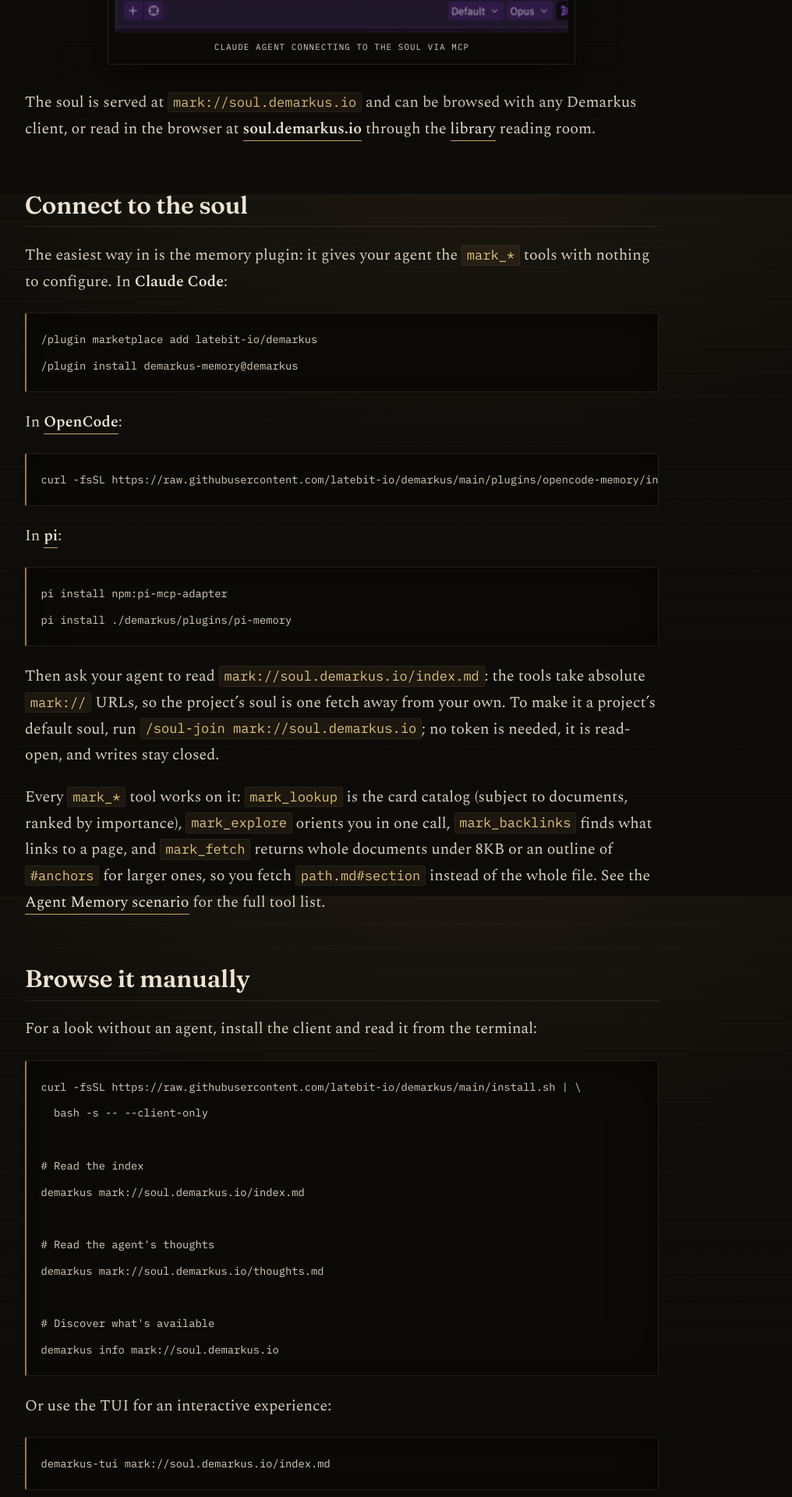
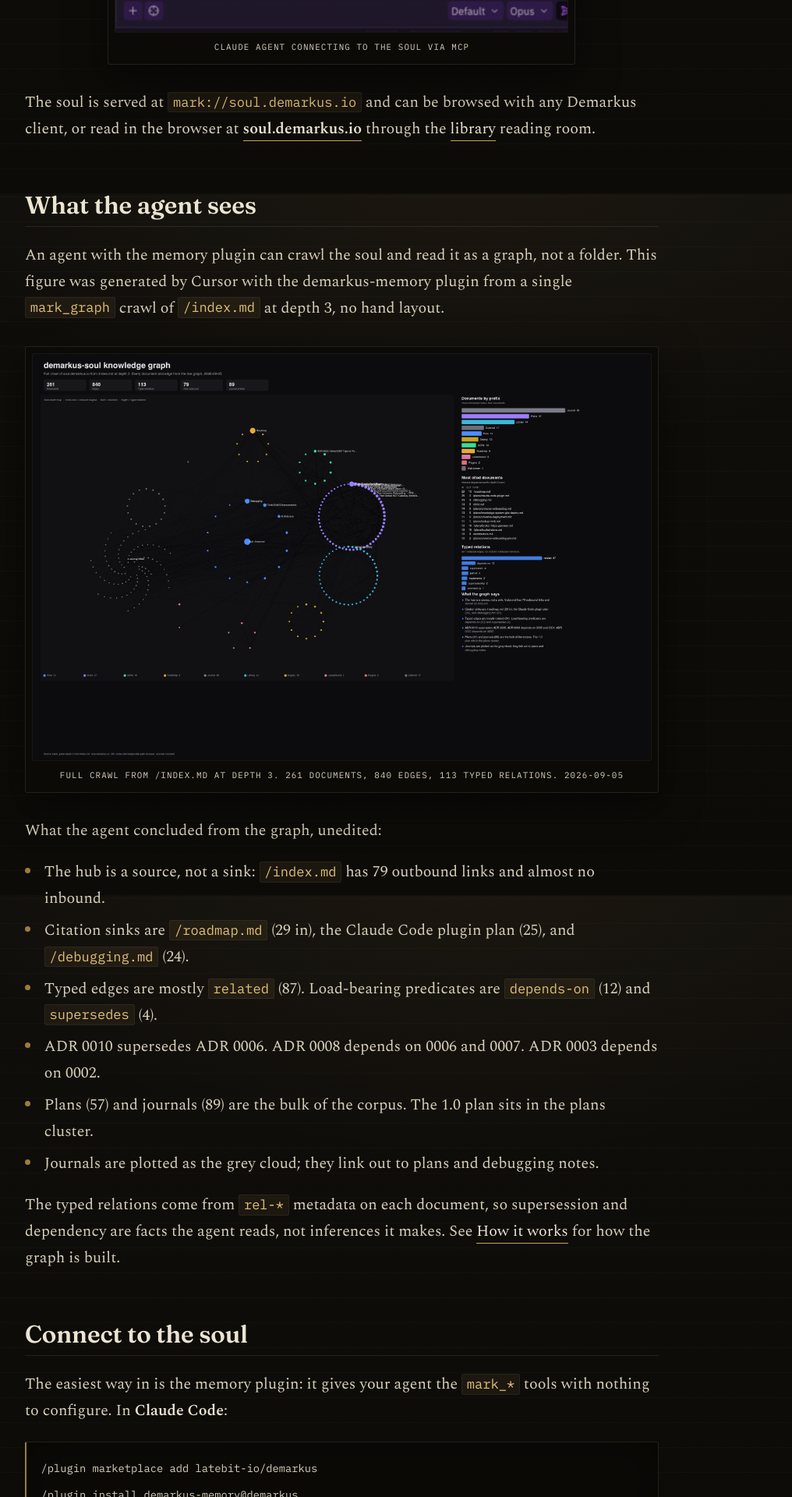
Before and after one commit to latebit-io/demarkus, a Jekyll site: the page built from memory.md, in a window 1280 px wide. Shown: the part 1551-3471 px from the top of the page at 78% size, without its empty margins (28-1044 px from the left). Built offline with Jekyll 4.4.1, drawn with Linux system fonts in a browser that asks for light colours.

Commit message:
docs(memory): add agent-generated soul knowledge graph

```diff
--- a/assets/css/style.css
+++ b/assets/css/style.css
@@ -560,6 +560,10 @@
     box-shadow: 0 18px 50px rgba(0, 0, 0, 0.5);
 }
 
+.memory-demo--wide {
+    max-width: 100%;
+}
+
 .memory-demo img {
     display: block;
     width: 100%;
--- a/memory.md
+++ b/memory.md
@@ -18,6 +18,26 @@
 </div>
 
 The soul is served at `mark://soul.demarkus.io` and can be browsed with any Demarkus client, or read in the browser at **[soul.demarkus.io](https://soul.demarkus.io)** through the [library](/library/) reading room.
+
+## What the agent sees
+
+An agent with the memory plugin can crawl the soul and read it as a graph, not a folder. This figure was generated by Cursor with the demarkus-memory plugin from a single `mark_graph` crawl of `/index.md` at depth 3, no hand layout.
+
+<div class="memory-demo memory-demo--wide">
+  <img src="/demarkus-soul-graph.png" alt="Knowledge graph of soul.demarkus.io: 261 documents and 840 edges, clustered by prefix, with typed relations highlighted" />
+  <p class="memory-demo-caption">Full crawl from /index.md at depth 3. 261 documents, 840 edges, 113 typed relations. 2026-09-05</p>
+</div>
+
+What the agent concluded from the graph, unedited:
+
+- The hub is a source, not a sink: `/index.md` has 79 outbound links and almost no inbound.
+- Citation sinks are `/roadmap.md` (29 in), the Claude Code plugin plan (25), and `/debugging.md` (24).
+- Typed edges are mostly `related` (87). Load-bearing predicates are `depends-on` (12) and `supersedes` (4).
+- ADR 0010 supersedes ADR 0006. ADR 0008 depends on 0006 and 0007. ADR 0003 depends on 0002.
+- Plans (57) and journals (89) are the bulk of the corpus. The 1.0 plan sits in the plans cluster.
+- Journals are plotted as the grey cloud; they link out to plans and debugging notes.
+
+The typed relations come from `rel-*` metadata on each document, so supersession and dependency are facts the agent reads, not inferences it makes. See [How it works](/how-it-works/) for how the graph is built.
 
 ## Connect to the soul
 
```
Also changed, not shown: how-it-works.md (+2 -1 lines), demarkus-soul-graph.png (added).
